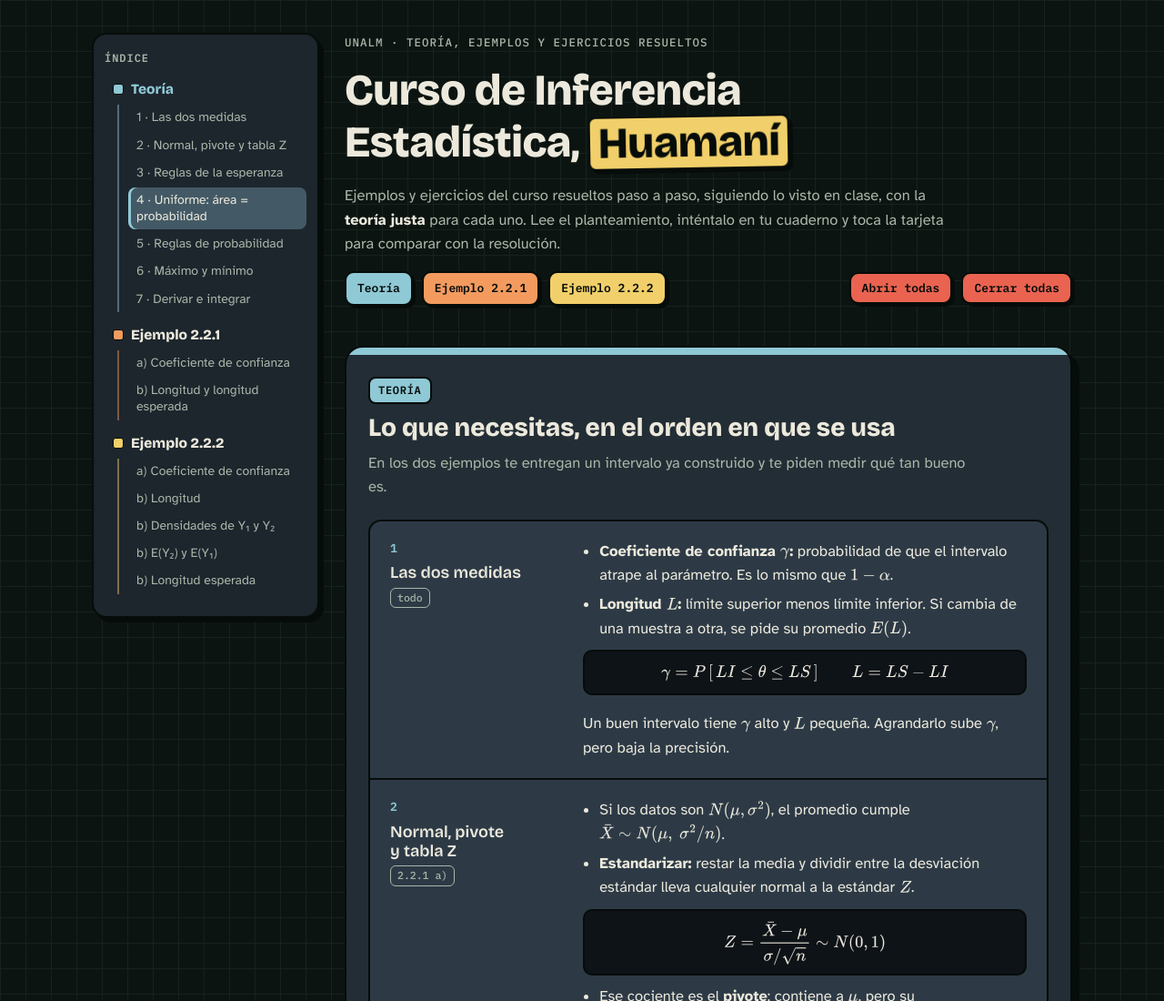
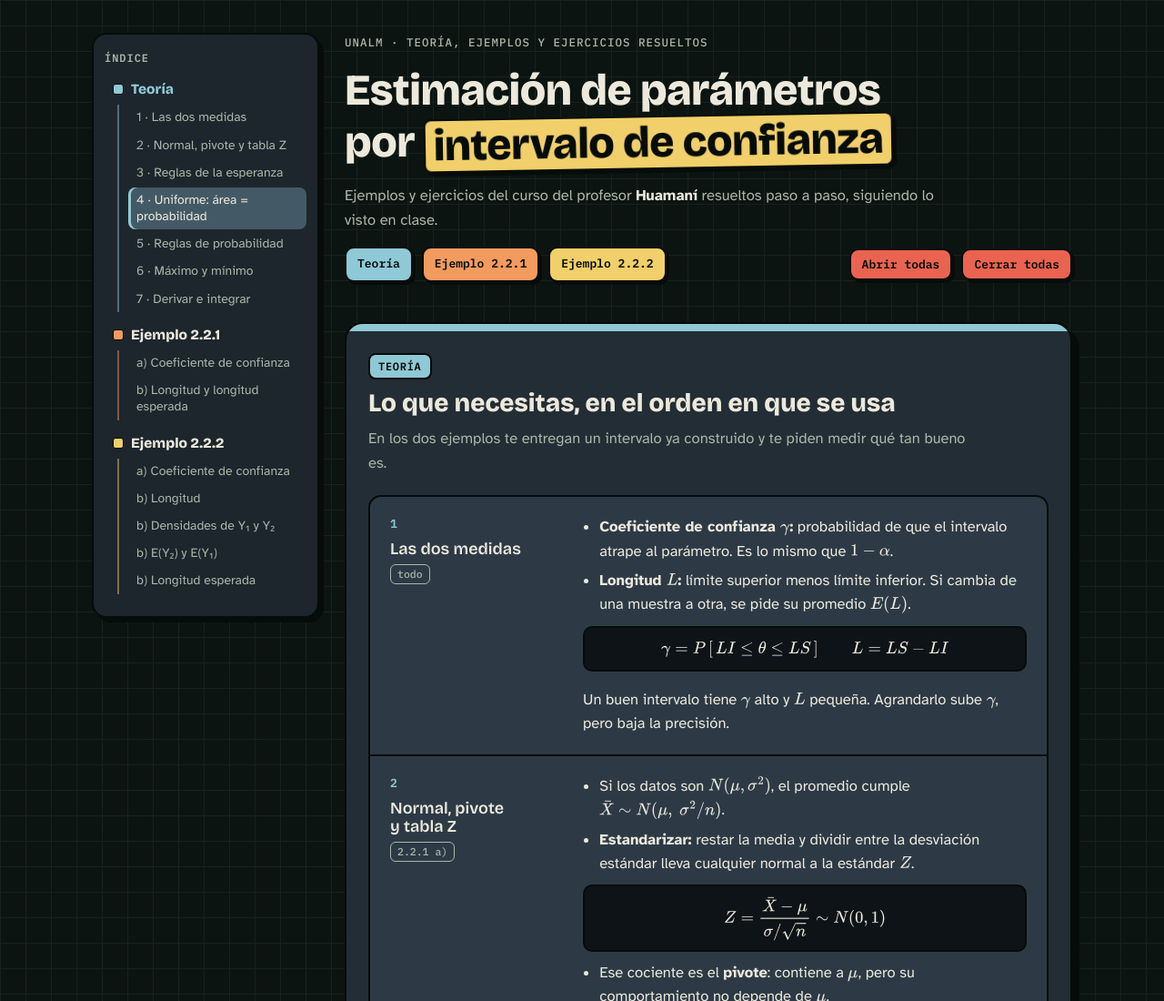
Before and after one commit to CamilaBautistaA/statistical-inference-course, a plain HTML site: page index.html in a window 1280 px wide. Shown: the top 1100 px of the page at 91% size. Drawn offline with nearby package versions, Linux system fonts and the light colour scheme.

Commit message:
📊✏️ Nuevo título: Estimación de parámetros por intervalo de confianza
Descripción con referencia al curso del profesor Huamaní.

Co-Authored-By: Claude Opus 5.5 <noreply@anthropic.com>

```diff
--- a/index.html
+++ b/index.html
@@ -1,5 +1,5 @@
 <!doctype html><html><head><meta charset=utf8><meta name=viewport content="width=device-width,initial-scale=1,viewport-fit=cover"><style>:root{color-scheme:light;box-sizing:border-box;padding-top:env(safe-area-inset-top,0px);padding-bottom:env(safe-area-inset-bottom,0px)}html{scroll-padding-top:env(safe-area-inset-top,0px)}body{margin:0;padding:0;font:14px -apple-system,BlinkMacSystemFont,sans-serif;background:#fff;color:#000}img{max-width:100%}[hidden]:not([hidden=until-found i]){display:none!important}</style></head><body>
-<title>Curso de Inferencia Estadística, Huamaní</title>
+<title>Estimación por intervalo de confianza</title>
 <meta name="claude:viewport-fit-sides" content="cover">
 <link rel="stylesheet" href="https://fonts.googleapis.com/css2?family=Atkinson+Hyperlegible:ital,wght@0,400;0,700;1,400&family=Bricolage+Grotesque:opsz,wght@12..96,600;12..96,800&family=IBM+Plex+Mono:wght@500;600&display=swap">
 <style>
@@ -275,8 +275,8 @@ a{color:var(--blue)}
 
   <header class="top">
     <p class="eyebrow">UNALM · Teoría, ejemplos y ejercicios resueltos</p>
-    <h1>Curso de Inferencia Estadística, <mark>Huamaní</mark></h1>
-    <p class="lead">Ejemplos y ejercicios del curso resueltos paso a paso, siguiendo lo visto en clase, con la <b>teoría justa</b> para cada uno. Lee el planteamiento, inténtalo en tu cuaderno y toca la tarjeta para comparar con la resolución.</p>
+    <h1>Estimación de parámetros por <mark>intervalo de confianza</mark></h1>
+    <p class="lead">Ejemplos y ejercicios del curso del profesor <b>Huamaní</b> resueltos paso a paso, siguiendo lo visto en clase.</p>
     <nav class="bar" aria-label="Secciones">
       <a class="jump" data-tone="blue" href="#teoria">Teoría</a>
       <a class="jump" data-tone="orange" href="#ej-221">Ejemplo 2.2.1</a>
```
